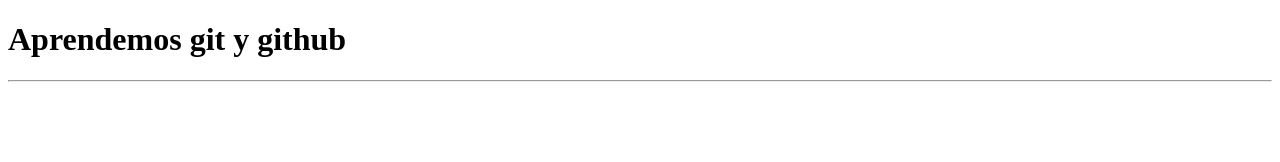
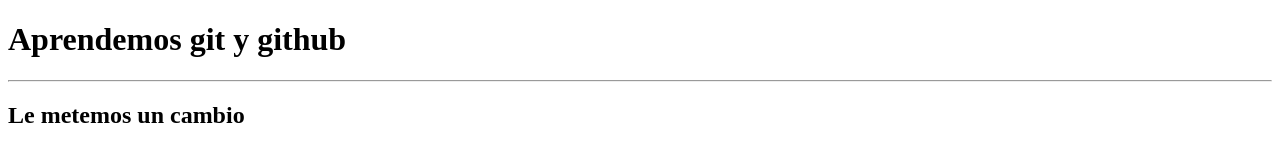
Before and after one commit to DesarrolloCristian/git-y-github, a plain HTML site: page index.html in a window 1280 px wide. Drawn offline with Linux system fonts and the light colour scheme.

Commit message:
agregamos un h2

```diff
--- a/index.html
+++ b/index.html
@@ -11,6 +11,7 @@
 <body>
     <h1>Aprendemos git y github</h1>
     <hr>
+    <h2>Le metemos un cambio</h2>
 
 </body>
 
```
